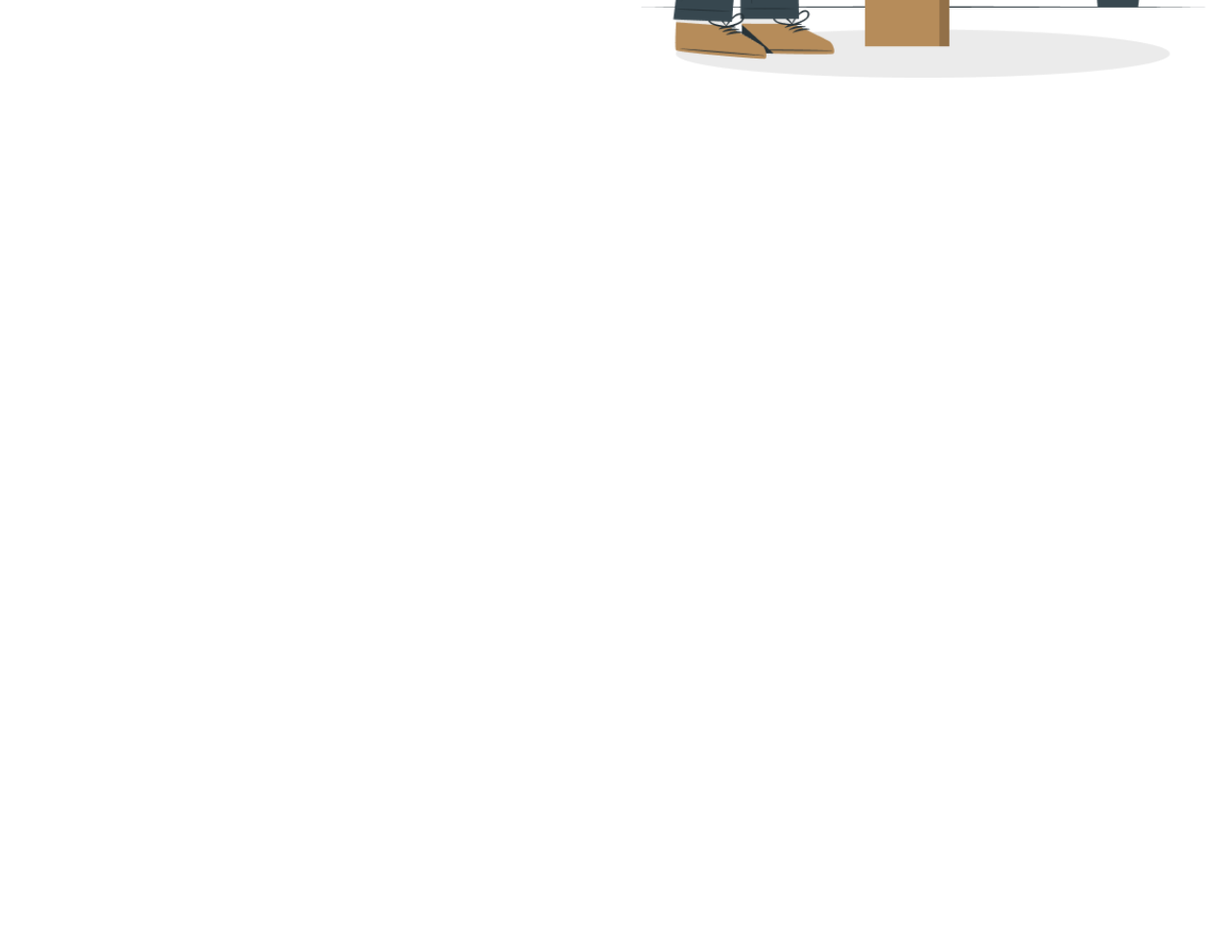
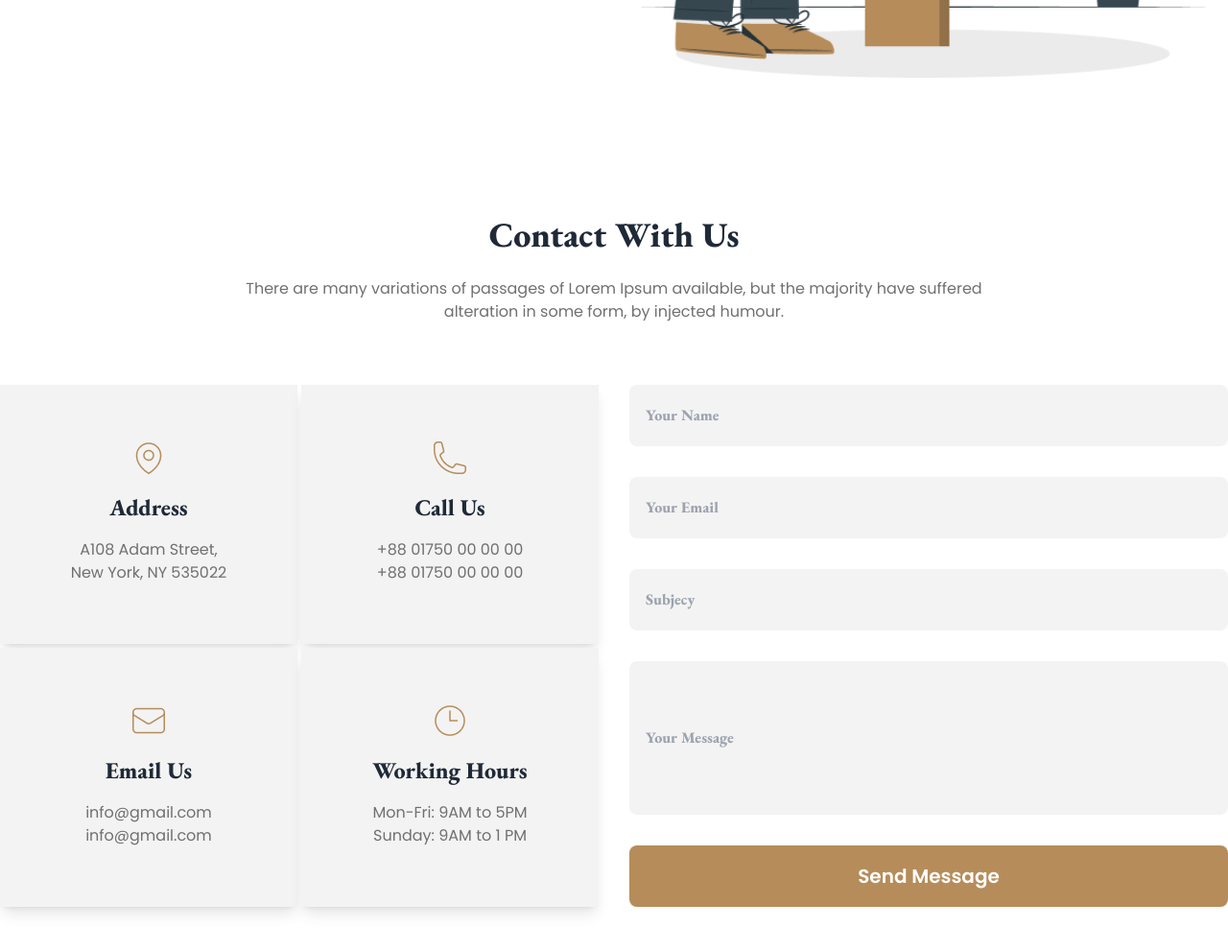
Before and after one commit to Md-Rony1/legal-solutions, a plain HTML site: page index.html in a window 1280 px wide. Shown: the part 3747-4738 px from the top of the page at 96% size. Before the commit the page ends 3972 px from the top, so only its background shows below. Drawn offline with nearby package versions, Linux system fonts and the light colour scheme.

Commit message:
contact us complite

```diff
--- a/index.html
+++ b/index.html
@@ -324,8 +324,7 @@
               </div>
               <div class="hero-content text-center text-neutral-content">
                 <div class="max-w-4xl py-24">
-                  <img class="mx-auto border-2 border-white rounded-full bg-white"
-                  src="images/client.png" alt="">
+                  <img class="mx-auto border-2 border-white rounded-full bg-white" src="images/client.png" alt="">
                   <h1 class="mb-1 mt-6 text-2xl font-extrabold">
                     Awlad Hossain
                   </h1>
@@ -353,8 +352,7 @@
               </div>
               <div class="hero-content text-center text-neutral-content">
                 <div class="max-w-4xl py-24">
-                  <img class="mx-auto border-2 border-white rounded-full bg-white"
-                  src="images/client.png" alt="">
+                  <img class="mx-auto border-2 border-white rounded-full bg-white" src="images/client.png" alt="">
                   <h1 class="mb-1 mt-6 text-2xl font-extrabold">
                     Awlad Hossain
                   </h1>
@@ -382,8 +380,7 @@
               </div>
               <div class="hero-content text-center text-neutral-content">
                 <div class="max-w-4xl py-24">
-                  <img class="mx-auto border-2 border-white rounded-full bg-white"
-                  src="images/client.png" alt="">
+                  <img class="mx-auto border-2 border-white rounded-full bg-white" src="images/client.png" alt="">
                   <h1 class="mb-1 mt-6 text-2xl font-extrabold">
                     Awlad Hossain
                   </h1>
@@ -411,8 +408,7 @@
               </div>
               <div class="hero-content text-center text-neutral-content">
                 <div class="max-w-4xl py-24">
-                  <img class="mx-auto border-2 border-white rounded-full bg-white"
-                  src="images/client.png" alt="">
+                  <img class="mx-auto border-2 border-white rounded-full bg-white" src="images/client.png" alt="">
                   <h1 class="mb-1 mt-6 text-2xl font-extrabold">
                     Awlad Hossain
                   </h1>
@@ -443,10 +439,11 @@
           Frequently Asked Any Questions
         </h3>
         <p class="sm-font max-w-3xl mx-auto mt-6 mb-16">
-          There are many variations of passages of Lorem Ipsum available, but the majority have suffered alteration in some form, by injected humour.
+          There are many variations of passages of Lorem Ipsum available, but the majority have suffered alteration in
+          some form, by injected humour.
         </p>
       </div>
-
+      <!-- content -->
       <div class="hero  ">
         <div class="hero-content flex-col lg:flex-row-reverse gap-10">
           <img src="images/faq.png" class="flex-1 " />
@@ -460,7 +457,8 @@
                 Are application fee waivers available?
               </div>
               <div class="collapse-content">
-                <p class="sm-font">There are many variations of passages of Lorem Ipsum available, but the majority have suffered alteration in some form, by injected humour, . </p>
+                <p class="sm-font">There are many variations of passages of Lorem Ipsum available, but the majority have
+                  suffered alteration in some form, by injected humour, . </p>
               </div>
             </div>
             <!-- faq 2 -->
@@ -470,7 +468,8 @@
                 Are application fee waivers available?
               </div>
               <div class="collapse-content">
-                <p class="sm-font">There are many variations of passages of Lorem Ipsum available, but the majority have suffered alteration in some form, by injected humour, . </p>
+                <p class="sm-font">There are many variations of passages of Lorem Ipsum available, but the majority have
+                  suffered alteration in some form, by injected humour, . </p>
               </div>
             </div>
             <!-- faq 3 -->
@@ -480,7 +479,8 @@
                 Are application fee waivers available?
               </div>
               <div class="collapse-content">
-                <p class="sm-font">There are many variations of passages of Lorem Ipsum available, but the majority have suffered alteration in some form, by injected humour, . </p>
+                <p class="sm-font">There are many variations of passages of Lorem Ipsum available, but the majority have
+                  suffered alteration in some form, by injected humour, . </p>
               </div>
             </div>
             <!-- faq 4 -->
@@ -490,11 +490,114 @@
                 Are application fee waivers available?
               </div>
               <div class="collapse-content">
-                <p class="sm-font">There are many variations of passages of Lorem Ipsum available, but the majority have suffered alteration in some form, by injected humour, . </p>
+                <p class="sm-font">There are many variations of passages of Lorem Ipsum available, but the majority have
+                  suffered alteration in some form, by injected humour, . </p>
               </div>
             </div>
           </div>
 
+        </div>
+      </div>
+    </section>
+
+    <!-- contact section -->
+    <section class="my-32">
+      <!-- title -->
+      <div class="text-center">
+        <h3 class="text-4xl">
+          Contact With Us
+        </h3>
+        <p class="sm-font max-w-3xl mt-6 mb-16 mx-auto">
+          There are many variations of passages of Lorem Ipsum available, but the majority have suffered alteration in
+          some form, by injected humour.
+        </p>
+      </div>
+      <!-- content -->
+      <div class="flex flex-col lg:flex-row gap-8">
+        <!-- cards div -->
+        <div class="grid  grid-cols-2 gap-1 flex-1 gap-1">
+          <!-- card-1 -->
+          <div class="card  rounded-none bg-[#F3F3F3] shadow-lg">
+            <div class="max-w-44 mx-auto m-14">
+              <figure class="pb-4">
+                <img src="images/location.png" alt="Shoes" class="rounded-xl" />
+              </figure>
+              <div class=" items-center text-center">
+                <h2 class="text-2xl mb-4">Address</h2>
+                <p class="sm-font">
+                  A108 Adam Street, <br>
+                  New York, NY 535022
+                </p>
+              </div>
+            </div>
+          </div>
+          <!-- card-2 -->
+          <div class="card  rounded-none bg-[#F3F3F3] shadow-lg">
+            <div class="max-w-44 mx-auto m-14">
+              <figure class="pb-4">
+                <img src="images/call.png" alt="Shoes" class="rounded-xl" />
+              </figure>
+              <div class=" items-center text-center">
+                <h2 class="text-2xl mb-4">Call Us</h2>
+                <p class="sm-font">
+                  +88 01750 00 00 00 <br>
+                  +88 01750 00 00 00
+                </p>
+              </div>
+            </div>
+          </div>
+          <!-- card-3 -->
+          <div class="card  rounded-none bg-[#F3F3F3] shadow-lg">
+            <div class="max-w-44 mx-auto m-14">
+              <figure class="pb-4">
+                <img src="images/email.png" alt="Shoes" class="rounded-xl" />
+              </figure>
+              <div class=" items-center text-center">
+                <h2 class="text-2xl mb-4">Email Us</h2>
+                <p class="sm-font">
+                  info@gmail.com <br>
+                  info@gmail.com
+                </p>
+              </div>
+            </div>
+          </div>
+          <!-- card-4 -->
+          <div class="card  rounded-none bg-[#F3F3F3] shadow-lg">
+            <div class="max-w-44 mx-auto m-14">
+              <figure class="pb-4">
+                <img src="images/time.png" alt="Shoes" class="rounded-xl" />
+              </figure>
+              <div class=" items-center text-center">
+                <h2 class="text-2xl mb-4">Working Hours</h2>
+                <p class="sm-font">
+                  Mon-Fri: 9AM to 5PM <br>
+                  Sunday: 9AM to 1 PM
+                </p>
+              </div>
+            </div>
+          </div>
+        </div>
+        <!-- form -->
+        <div class="flex-1 space-y-8">
+          <label class="input flex items-center gap-2 bg-[#F3F3F3] h-16">
+
+            <input type="text" class="grow" placeholder="Your Name" />
+          </label>
+          <label class="input  bg-[#F3F3F3] h-16 flex items-center gap-2">
+
+            <input type="text" class="grow" placeholder="Your Email" />
+          </label>
+          <label class="input  bg-[#F3F3F3] h-16 flex items-center gap-2">
+
+            <input type="text" class="grow" placeholder="Subjecy" />
+          </label>
+          <label class="input  bg-[#F3F3F3] h-40 flex items-center gap-2">
+
+            <input type="text" class="grow" placeholder="Your Message" />
+          </label>
+          <button class="btn btn-dis w-full h-16">
+            Send Message
+          </button>
         </div>
       </div>
     </section>
```
